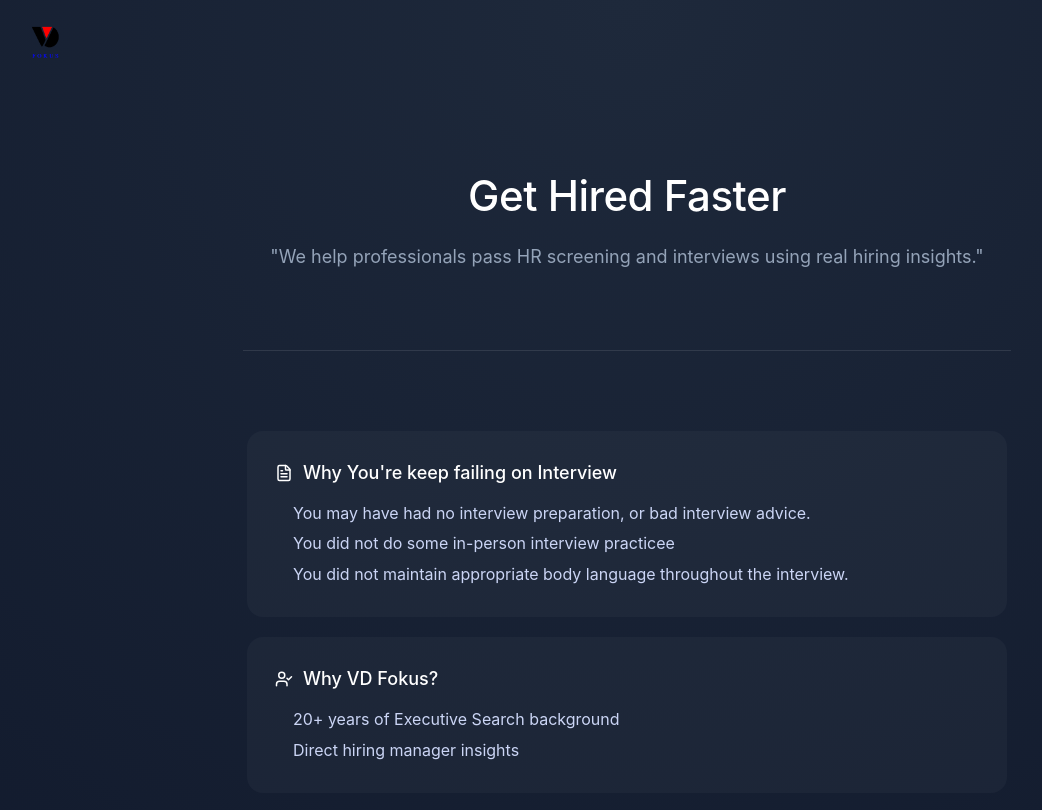
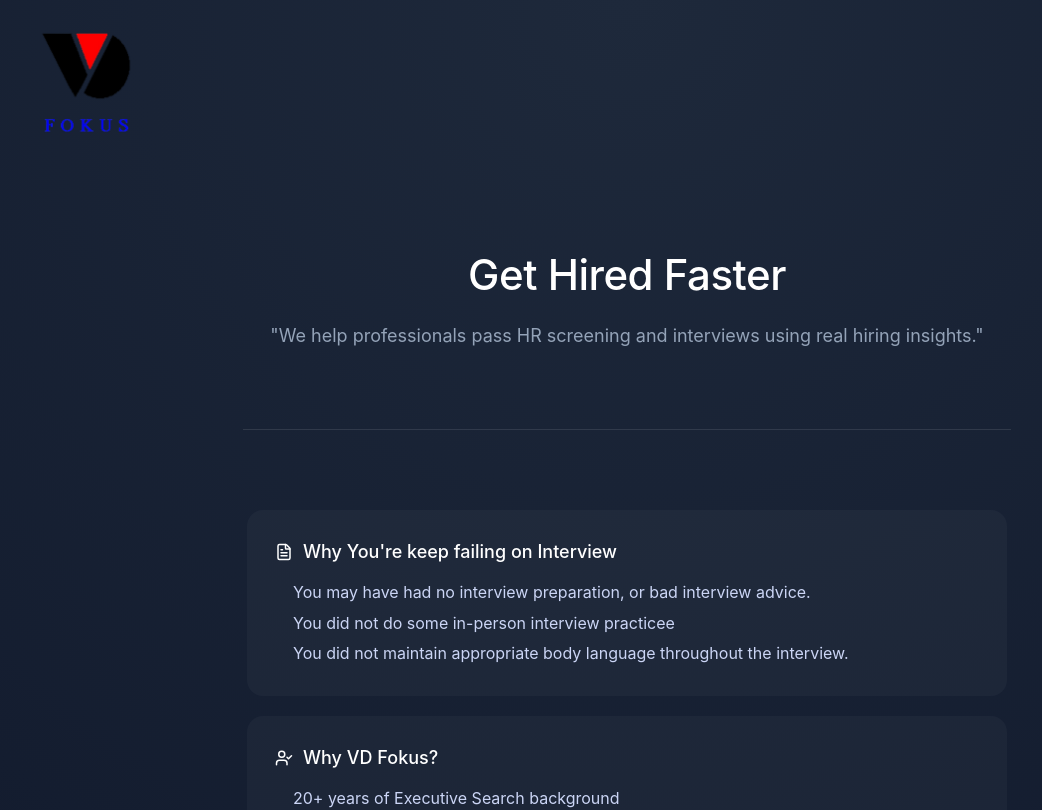
Before and after one commit to Ramzyjof/vd-fokus-landing, a Next.js app: page / in a window 1280 px wide. Shown: the top 810 px of the page, without its empty margins (13-1055 px from the left). Built offline with nearby package versions, Linux system fonts and the light colour scheme.

Commit message:
add logo

```diff
--- a/app/page.tsx
+++ b/app/page.tsx
@@ -1,6 +1,7 @@
 "use client";
 
 import { useEffect, useState } from "react";
+import Image from "next/image";
 import { FileText, Briefcase, UserCheck } from "lucide-react";
 
 export default function Page() {
@@ -51,9 +52,14 @@ export default function Page() {
       }}
     >
       {/* NAVBAR */}
-      <div style={{ padding: "24px 40px" }}>
-        <img src="/logo.png" alt="VD Fokus" style={{ height: "36px" }} />
-      </div>
+      <div style={{ padding: "24px 40px", display: "flex", alignItems: "center" }}>
+  <Image
+    src="/logo.png"
+    alt="VD Fokus"
+    width={120}
+    height={40}
+  />
+</div>
 
       {/* HERO */}
       <section
```
